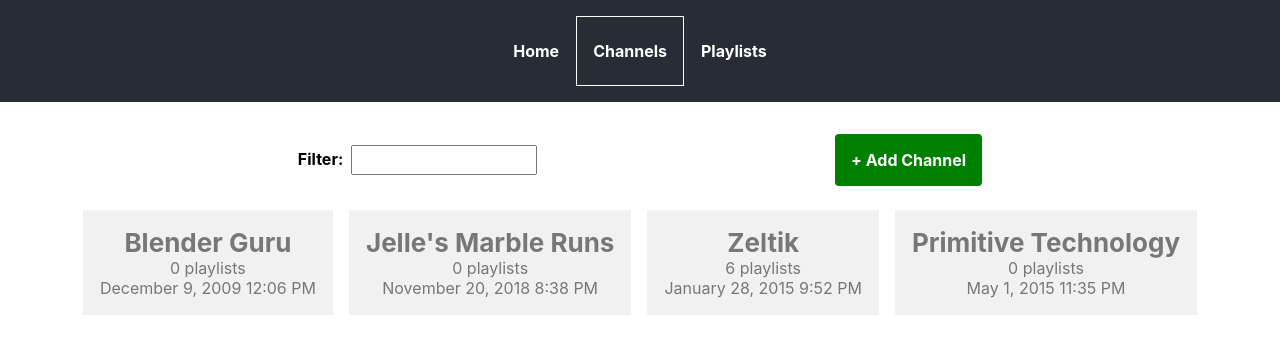
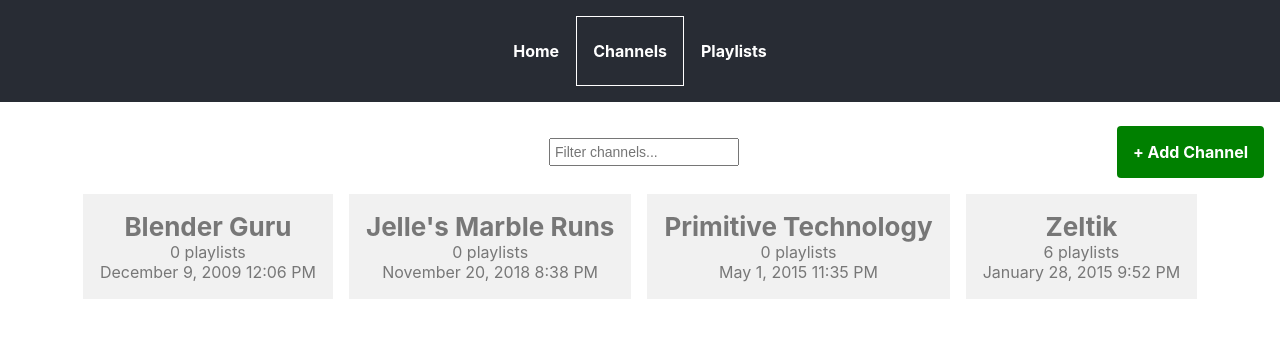
Before and after one commit to StevenC4/youtube-channel-downloader, a React app in the folder client/: page /channels in a window 1280 px wide. Shown: the top 354 px of the page. Built offline with nearby package versions, Linux system fonts and the light colour scheme.

Commit message:
Added text filtering and sorting for channels list

```diff
--- a/client/src/components/Channel/ChannelList.js
+++ b/client/src/components/Channel/ChannelList.js
@@ -1,23 +1,26 @@
-import React from 'react';
+import React, {useState} from 'react';
 import moment from 'moment';
 import { NavLink } from 'react-router-dom';
 
 const ChannelList = props => {
+	const [filterText, setFilterText] = useState('');
 	const handleClick = _e => props.setModalOpenState(true, 'Select a channel to download');
-
-	// TODO: Sort channels by alphabetical order
+	const handleChange = e => setFilterText(e.target.value);
+	const channelIds = [...props.channels.ids]
+		.filter(channelId => props.channels.byId[channelId].name.toLowerCase().indexOf(filterText.toLowerCase()) !== -1)
+		.sort((a, b) => props.channels.byId[a].name.localeCompare(props.channels.byId[b].name))
 	return (
 		<div>
 			<nav className='tile-container'>
 				<div className='utilities'>
-					<label>
-						Filter:
-						<input className='filter' type='text'></input>
-					</label>
-					<div className='addButton' onClick={handleClick}>+ Add Channel</div>
+					<div className='spacer'></div>
+					<input className='filter' type='text' placeholder='Filter channels...' value={filterText} onChange={handleChange}></input>
+					<div className='spacer'>
+						<div className='addButton' onClick={handleClick}>+ Add Channel</div>
+					</div>
 				</div>
 				<div className='tiles'>
-					{props.channels.ids.map(channelId =>
+					{channelIds.map(channelId =>
 						<div key={channelId} className='tile'>
 							<NavLink to={`${props.match.url}/${channelId}`}>
 								<div className='title'>{props.channels.byId[channelId].name}</div>
--- a/client/src/style/App.scss
+++ b/client/src/style/App.scss
@@ -7,7 +7,7 @@
 
   nav {
     &.tile-container {
-      margin: 0 auto;
+      margin: 16px;
       display: flex;
       flex-direction: column;
       align-items: center;
@@ -15,21 +15,25 @@
       .utilities {
         display: flex;
         align-items: center;
-        justify-content: space-evenly;
+        justify-content: space-between;
         width: 100%;
+        margin: 8px;
 
-        label {
-          font-weight: bold;
-          input.filter {
-            margin-left: 8px;
-            height: 24px;
-            width: 178px;
-          }
+        .spacer {
+          flex: 1;
+        }
+
+        input.filter {
+          margin-left: 8px;
+          height: 24px;
+          width: 178px;
+          padding: 0 4px;
+          font-size: 14px;
         }
 
         .addButton {
           padding: 16px;
-          margin: 16px 0;
+          margin: 0 0 0 auto;
           background-color: green;
           border-radius: 4px;
           color: white;
```
